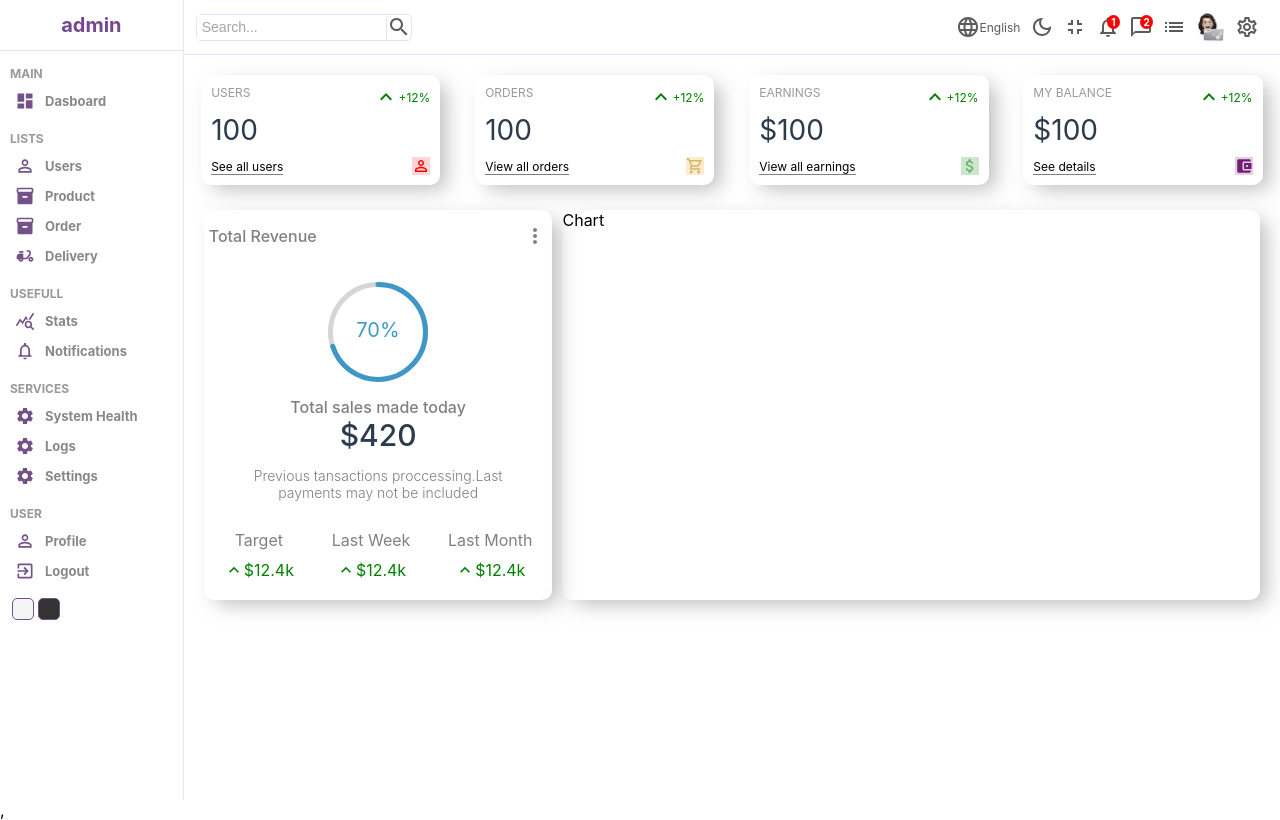
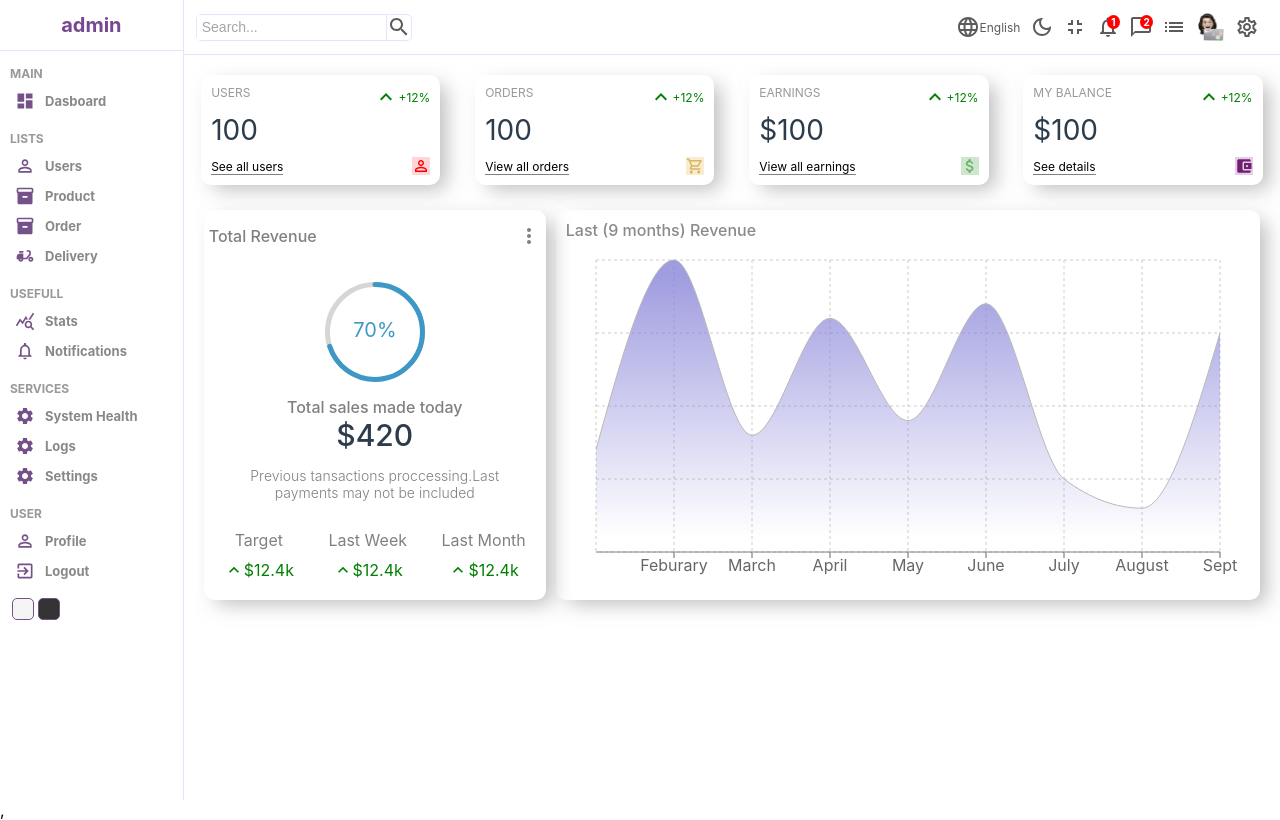
Before and after one commit to Alwaz/react-admin-panel, a React (Create React App) app: page / in a window 1280 px wide. Built offline with nearby package versions, Linux system fonts and the light colour scheme.

Commit message:
chart component complete

```diff
--- a/package.json
+++ b/package.json
@@ -17,6 +17,7 @@
     "react-dom": "^17.0.2",
     "react-router-dom": "^6.2.2",
     "react-scripts": "5.0.0",
+    "recharts": "^2.1.9",
     "sass": "^1.49.9",
     "styled-components": "^5.3.3",
     "web-vitals": "^2.1.4"
--- a/src/Components/Charts/Chart/Chart.jsx
+++ b/src/Components/Charts/Chart/Chart.jsx
@@ -1,8 +1,63 @@
 import React from "react";
 import "./Chart.scss";
+import {
+  AreaChart,
+  Area,
+  XAxis,
+  YAxis,
+  CartesianGrid,
+  Tooltip,
+  ResponsiveContainer,
+} from "recharts";
 
 const Chart = () => {
-  return <div className="chart">Chart</div>;
+  const data = [
+    { name: "January", total: 700 },
+    { name: "Feburary", total: 2000 },
+    { name: "March", total: 800 },
+    { name: "April", total: 1600 },
+    { name: "May", total: 900 },
+    { name: "June", total: 1700 },
+    { name: "July", total: 500 },
+    { name: "August", total: 300 },
+    { name: "Sept", total: 1500 },
+  ];
+
+  return (
+    <div className="chart">
+      <div className="title">Last (9 months) Revenue</div>
+      <ResponsiveContainer width="100%" aspect={2 / 1}>
+        <AreaChart
+          width={730}
+          height={250}
+          data={data}
+          margin={{ top: 20, right: 30, left: 30, bottom: 0 }}
+        >
+          <defs>
+            <linearGradient id="colorUv" x1="0" y1="0" x2="0" y2="1">
+              <stop offset="5%" stopColor="#8884d8" stopOpacity={0.8} />
+              <stop offset="95%" stopColor="#8884d8" stopOpacity={0} />
+            </linearGradient>
+            <linearGradient id="colorPv" x1="0" y1="0" x2="0" y2="1">
+              <stop offset="5%" stopColor="#82ca9d" stopOpacity={0.8} />
+              <stop offset="95%" stopColor="#82ca9d" stopOpacity={0} />
+            </linearGradient>
+          </defs>
+          <XAxis dataKey="name" />
+
+          <CartesianGrid strokeDasharray="3 3" />
+          <Tooltip />
+          <Area
+            type="monotone"
+            dataKey="total"
+            stroke="#b9b9b9"
+            fillOpacity={1}
+            fill="url(#colorUv)"
+          />
+        </AreaChart>
+      </ResponsiveContainer>
+    </div>
+  );
 };
 
 export default Chart;
--- a/src/Components/Charts/Chart/Chart.scss
+++ b/src/Components/Charts/Chart/Chart.scss
@@ -5,4 +5,11 @@
   box-shadow: 9px 7px 20px -3px rgba(167,166,167,0.75);
     -webkit-box-shadow: 9px 7px 20px -3px rgba(167,166,167,0.75);
     -moz-box-shadow: 9px 7px 20px -3px rgba(167,166,167,0.75);
-}
+   color:
+   #8a8a8a;
+    padding: 10px;
+
+    .title {
+      font-weight: 500;
+    }
+  }
```
Also changed, not shown: 1 other file (tests, documents, lock files or other folders).
